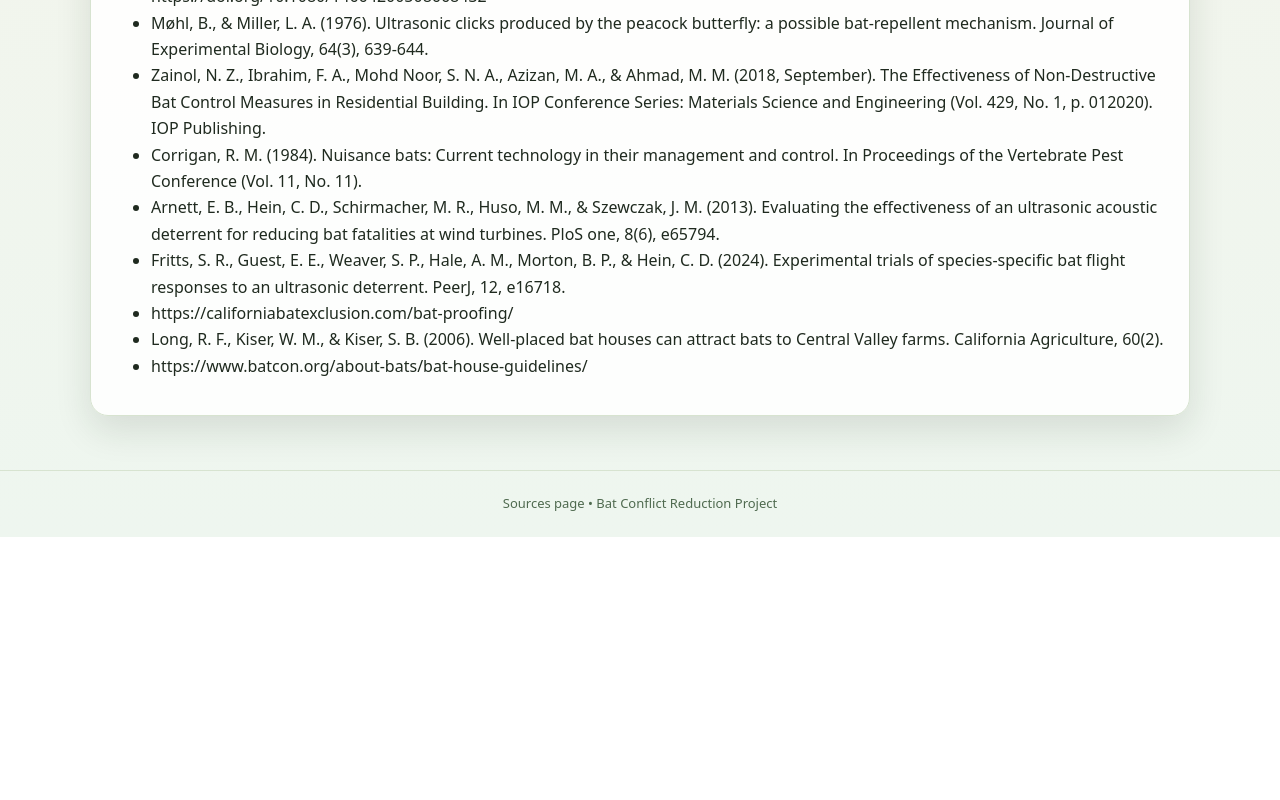
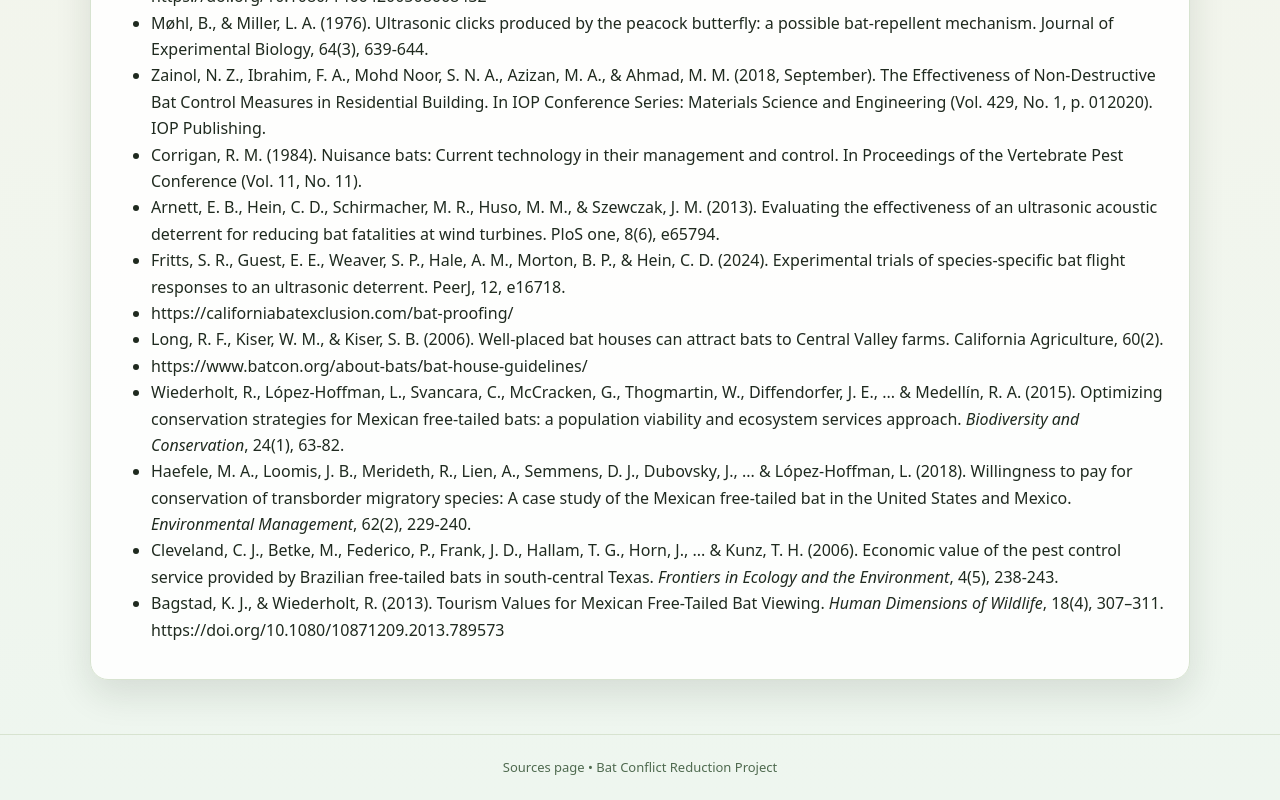
Before and after one commit to graciezhang530/bat-CRP, a plain HTML site: page sources.html in a window 1280 px wide. Shown: the part 873-1673 px from the top of the page. Before the commit the page ends 1410 px from the top, so only its background shows below. Drawn offline with Linux system fonts and the light colour scheme.

Commit message:
Update sources.html

```diff
--- a/sources.html
+++ b/sources.html
@@ -76,6 +76,13 @@
         <li>https://californiabatexclusion.com/bat-proofing/</li>
         <li>Long, R. F., Kiser, W. M., & Kiser, S. B. (2006). Well-placed bat houses can attract bats to Central Valley farms. California Agriculture, 60(2).</li>
         <li>https://www.batcon.org/about-bats/bat-house-guidelines/</li>
+        <li>Wiederholt, R., López-Hoffman, L., Svancara, C., McCracken, G., Thogmartin, W., Diffendorfer, J. E., ... &amp; Medellín, R. A. (2015). Optimizing conservation strategies for Mexican free-tailed bats: a population viability and ecosystem services approach. <em>Biodiversity and Conservation</em>, 24(1), 63-82.</li>
+
+<li>Haefele, M. A., Loomis, J. B., Merideth, R., Lien, A., Semmens, D. J., Dubovsky, J., ... &amp; López-Hoffman, L. (2018). Willingness to pay for conservation of transborder migratory species: A case study of the Mexican free-tailed bat in the United States and Mexico. <em>Environmental Management</em>, 62(2), 229-240.</li>
+
+<li>Cleveland, C. J., Betke, M., Federico, P., Frank, J. D., Hallam, T. G., Horn, J., ... &amp; Kunz, T. H. (2006). Economic value of the pest control service provided by Brazilian free-tailed bats in south-central Texas. <em>Frontiers in Ecology and the Environment</em>, 4(5), 238-243.</li>
+
+<li>Bagstad, K. J., &amp; Wiederholt, R. (2013). Tourism Values for Mexican Free-Tailed Bat Viewing. <em>Human Dimensions of Wildlife</em>, 18(4), 307–311. https://doi.org/10.1080/10871209.2013.789573</li>
       </ul>
     </section>
   </main>
```
